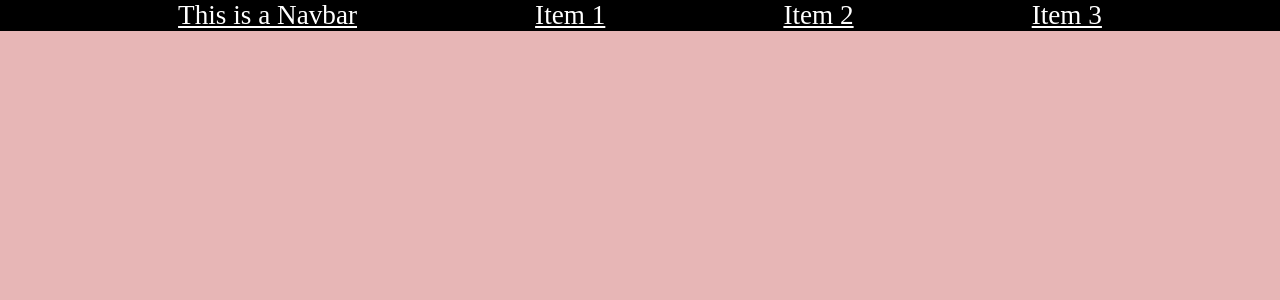
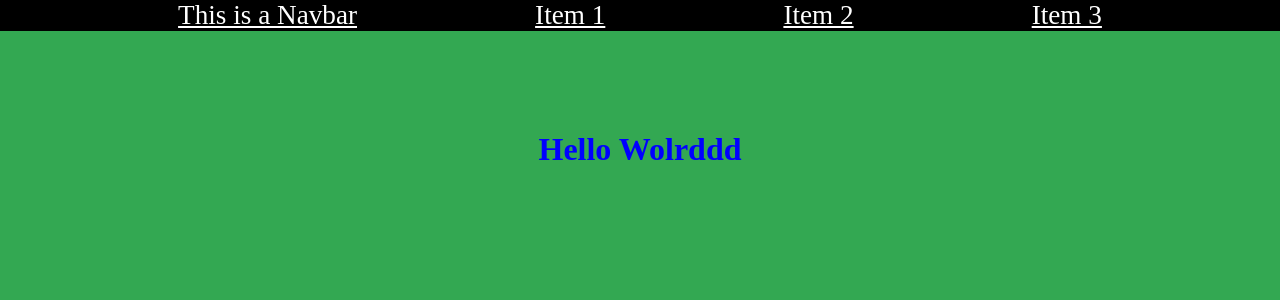
Before and after one commit to danielmruales/practice, a React (Create React App) app: page / in a window 1280 px wide. Shown: the top 300 px of the page. Built offline with nearby package versions, Linux system fonts and the light colour scheme.

Commit message:
setup components for navbar and home, set up switch, route, and link

```diff
--- a/src/App.css
+++ b/src/App.css
@@ -1,9 +1,4 @@
 body {
-  background-color: rgb(231, 182, 182);
+  background-color: #33A852;
   margin: 0;
 }
-
-.title {
-  color: blue;
-  text-align: center;
-}
--- a/src/App.js
+++ b/src/App.js
@@ -1,5 +1,4 @@
 import React from 'react';
-import Navbar from './Navbar/Navbar.js'
 import Home from './Home/Home.js'
 import {Switch, Route} from 'react-router-dom'
 import './App.css';
@@ -8,7 +7,6 @@ function App() {
   return (
     <div className="App">
     <Switch>
-      <Navbar/>
       <Route exact path='/' component={Home}/>
     </Switch>
     </div>
--- /dev/null
+++ b/src/Home/Home.css
@@ -0,0 +1,6 @@
+.title {
+    color: blue;
+    text-align: center;
+    margin-top: 100px
+
+  }
--- a/src/Home/Home.js
+++ b/src/Home/Home.js
@@ -1,17 +1,14 @@
-import React, { Component } from 'react';
+import React from 'react';
+import Navbar from '../Navbar/Navbar.js'
+import './Home.css'
 
-class Home extends Component {
-    constructor(){
-        super()
-        this.state = {}
-    }
-    render() {
-        return (
-            <div>
-                 <h1 className='title' > Hello Wolrddd </h1>
-            </div>
-        );
-    }
-}
+const Home = () => {
+    return (
+        <div>
+            <Navbar/>
+            <h1 className='title' > Hello Wolrddd </h1>
+        </div>
+    );
+};
 
 export default Home;
```
